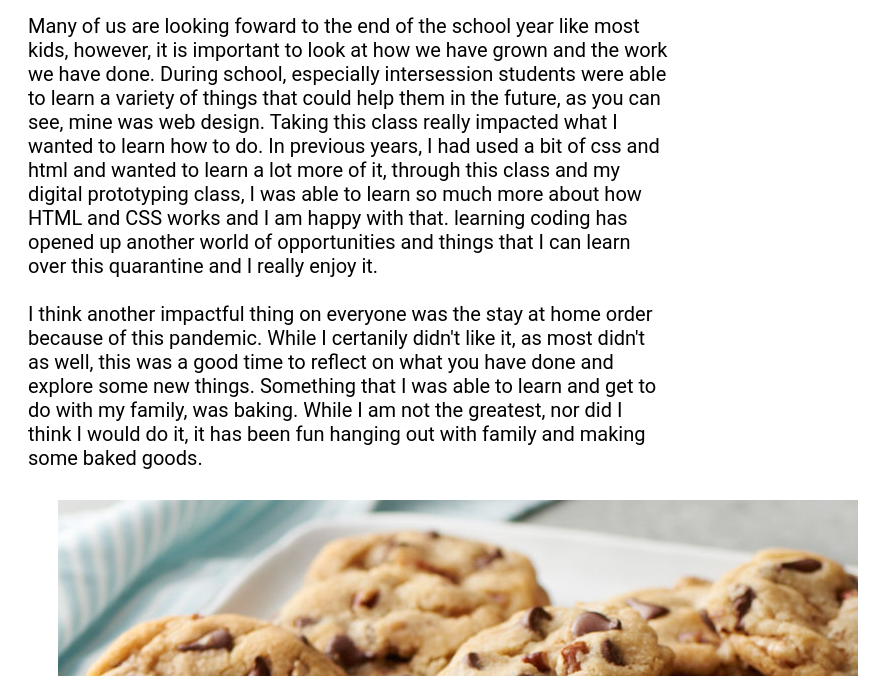
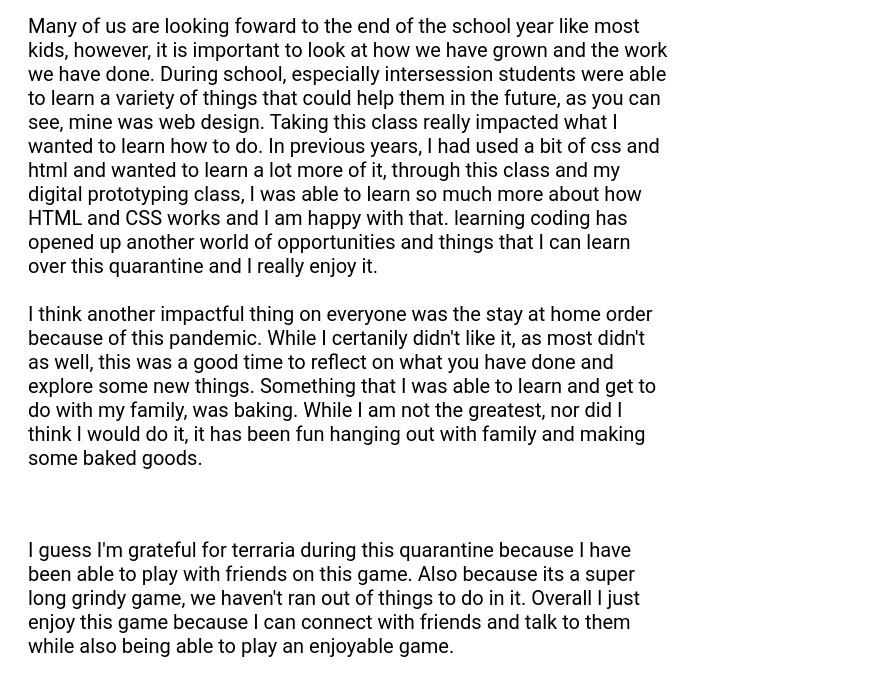
Before and after one commit to Joshua-Chin05/EndOfTheYear, a plain HTML site: page index.html in a window 1280 px wide. Shown: the part 124-800 px from the top of the page, without its empty margins (0-893 px from the left). Drawn offline with Linux system fonts and the light colour scheme.

Commit message:
Update index.html

```diff
--- a/index.html
+++ b/index.html
@@ -29,6 +29,15 @@
                 Something that I was able to learn and get to do with my family, was baking. While I am not the greatest, nor did I think I would do it,
                 it has been fun hanging out with family and making some baked goods.
             </p>
+            <br>
+            <br>
+            <p>
+                I guess I'm grateful for terraria during this quarantine because I have been able to play with friends on this game.
+                Also because its a super long grindy game, we haven't ran out of things to do in it. Overall I just enjoy this game
+                because I can connect with friends and talk to them while also being able to play an enjoyable game.
+
+
+            </p>
             <img src="Cookies!.jpg">
 
 
```
